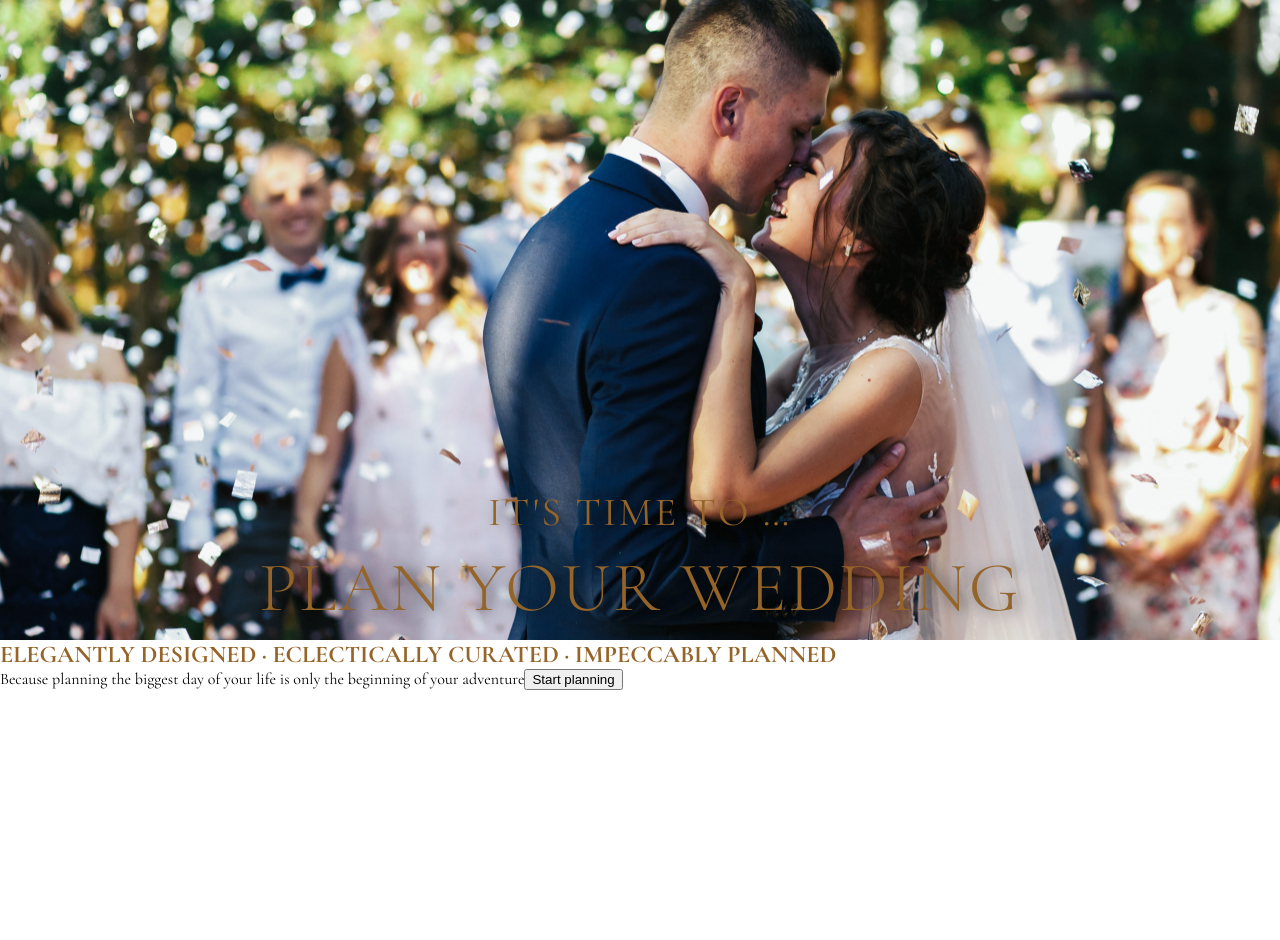
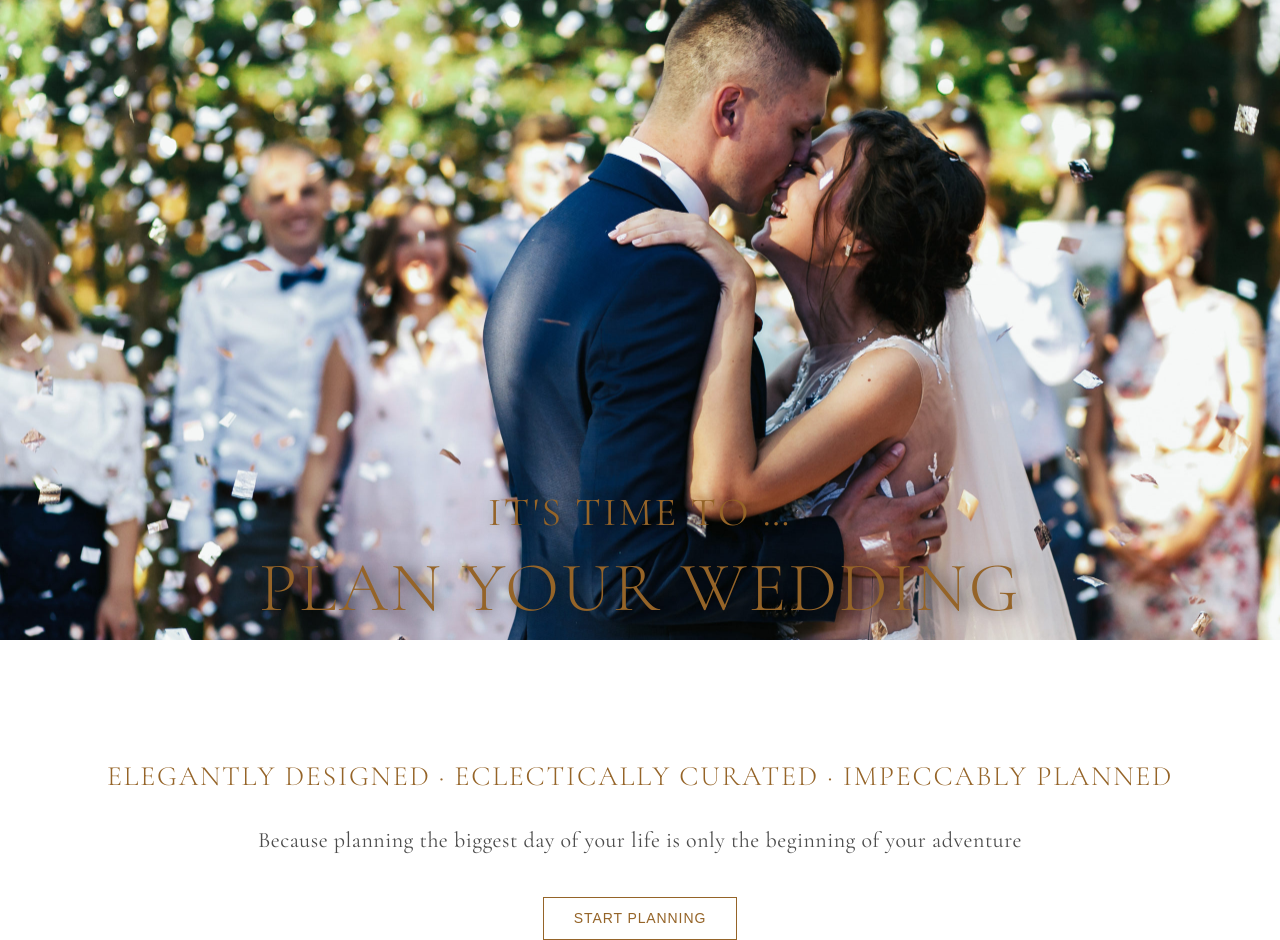
Before and after one commit to ChristinaNikolova/WeddingPlanner-React, a React (Create React App) app in the folder client/: page / in a window 1280 px wide. Before the commit the page ends 800 px from the top, so only its background shows below. Built offline with nearby package versions, Linux system fonts and the light colour scheme.

Commit message:
finish Home.css

```diff
--- a/client/src/App.css
+++ b/client/src/App.css
@@ -22,4 +22,32 @@ h4,
 h5,
 h6 {
   color: var(--clr-gold);
+  line-height: 1.2;
+  text-transform: uppercase;
 }
+
+.btn {
+  padding: 10px 30px;
+  text-align: center;
+  text-transform: uppercase;
+  font-size: 14px;
+  font-weight: 100;
+  line-height: 1.5;
+  letter-spacing: 0.9px;
+  color: var(--clr-gold);
+  background-color: transparent;
+  border: 0.5px solid var(--clr-gold);
+  transition: all 600ms ease-in-out;
+}
+
+.btn:hover {
+  cursor: pointer;
+  color: var(--clr-white);
+  background-color: var(--clr-gold);
+  border: none;
+  transition: all 600ms ease-in-out;
+}
+
+span {
+  color: var(--clr-black);
+}
--- a/client/src/components/Home/Home.css
+++ b/client/src/components/Home/Home.css
@@ -0,0 +1,18 @@
+.home-content-wrapper {
+  text-align: center;
+}
+
+.home-title {
+  font-size: 28px;
+  font-weight: 300;
+  letter-spacing: 1.8px;
+  margin-bottom: 30px;
+}
+
+.home-content {
+  display: block;
+  font-size: 22px;
+  letter-spacing: 0.5px;
+  line-height: 1.5;
+  margin-bottom: 40px;
+}
--- a/client/src/components/Home/Jumbotron/Jumbotron.css
+++ b/client/src/components/Home/Jumbotron/Jumbotron.css
@@ -5,13 +5,12 @@
   background-repeat: no-repeat;
   height: 80vh;
   position: relative;
+  margin-bottom: 120px;
 }
 
 .jumbo-title-wrapper {
   width: 100%;
-  text-transform: uppercase;
   letter-spacing: 2.5px;
-  line-height: 1.2;
   text-shadow: 4px 1px 15px rgba(0, 0, 0, 0.75);
   text-align: center;
   position: absolute;
```
